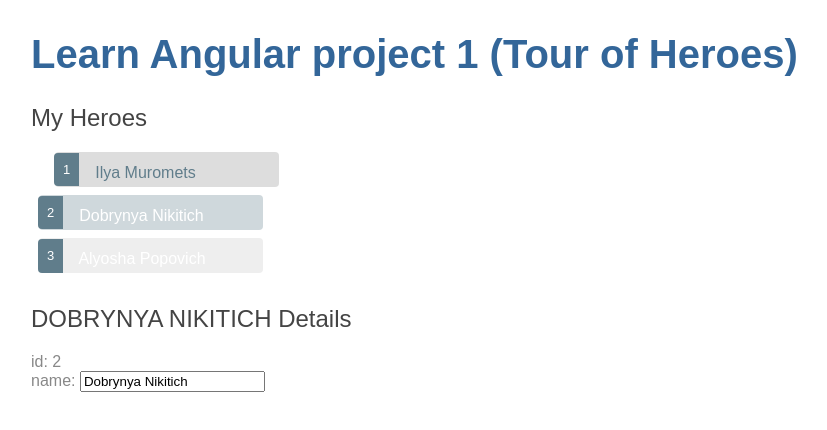
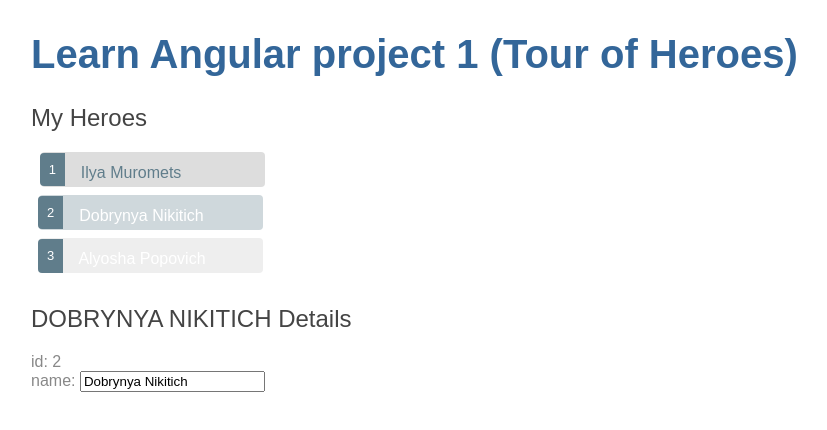
Before and after one commit to IgnatovDan/LearnAngular6_try1, an Angular app: page / in a window 1280 px wide. In both pictures the pointer is over the item 152 px from the left and 169 px from the top of the page. Shown: the top 430 px of the page, without its empty margins (1-828 px from the left). Built offline with nearby package versions, Linux system fonts and the light colour scheme.

Commit message:
not selected item should be shifted a little, 1em is the width of the 'M' letter, 0.1 will be enough

```diff
--- a/src/app/myheroes/myheroes.component.css
+++ b/src/app/myheroes/myheroes.component.css
@@ -34,7 +34,7 @@
 .heroesList__item_notSelected:hover {
   color: #607D8B;
   background-color: #DDD;
-  left: 1em;
+  left: .1em;
 }
 
 /* heroesList__item__badge */
```
